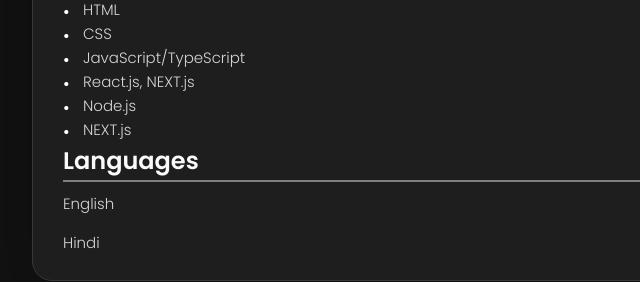
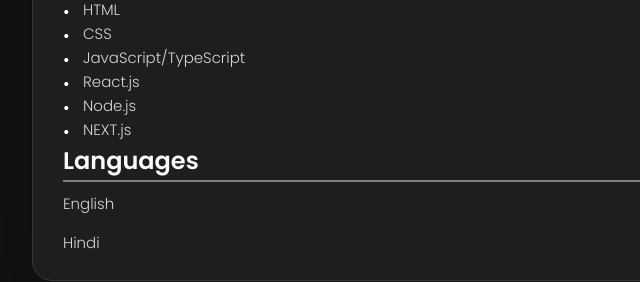
Before and after one commit to TusharMakadiya2000/portfolio, a plain HTML site: page index.html in a window 1280 px wide. Shown: the part 1308-1590 px from the top of the page, 308-948 px from the left. Drawn offline with nearby package versions, Linux system fonts and the light colour scheme.

Commit message:
Fix: comman changes.

```diff
--- a/index.html
+++ b/index.html
@@ -298,7 +298,7 @@
                 <li>HTML</li>
                 <li>CSS</li>
                 <li>JavaScript/TypeScript</li>
-                <li>React.js, NEXT.js</li>
+                <li>React.js</li>
                 <li>Node.js</li>
                 <li>NEXT.js</li>
 
@@ -381,7 +381,7 @@
                 <li>HTML</li>
                 <li>CSS</li>
                 <li>JavaScript/TypeScript</li>
-                <li>React.js, NEXT.js</li>
+                <li>React.js</li>
                 <li>Node.js</li>
                 <li>NEXT.js</li>
 
```
